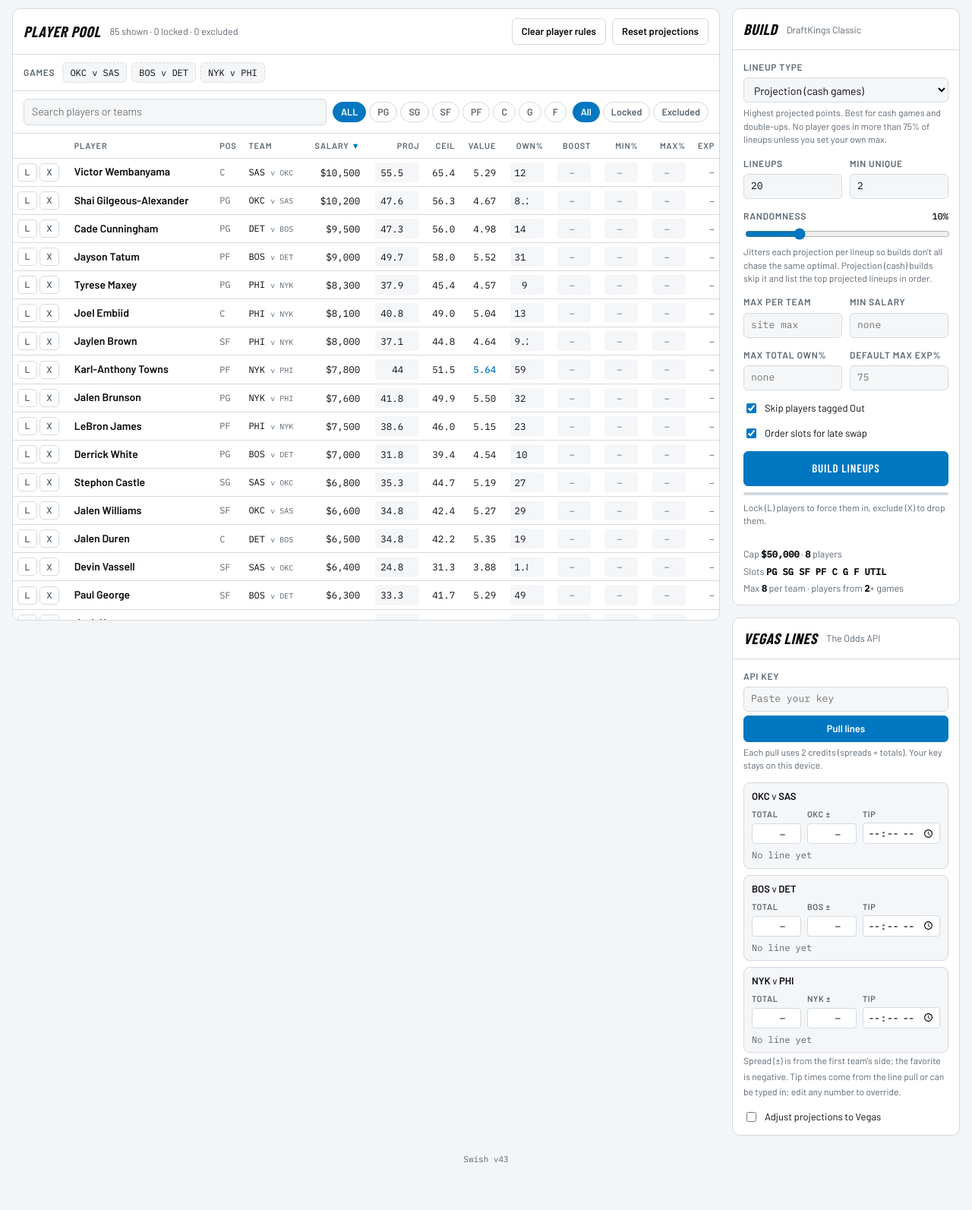
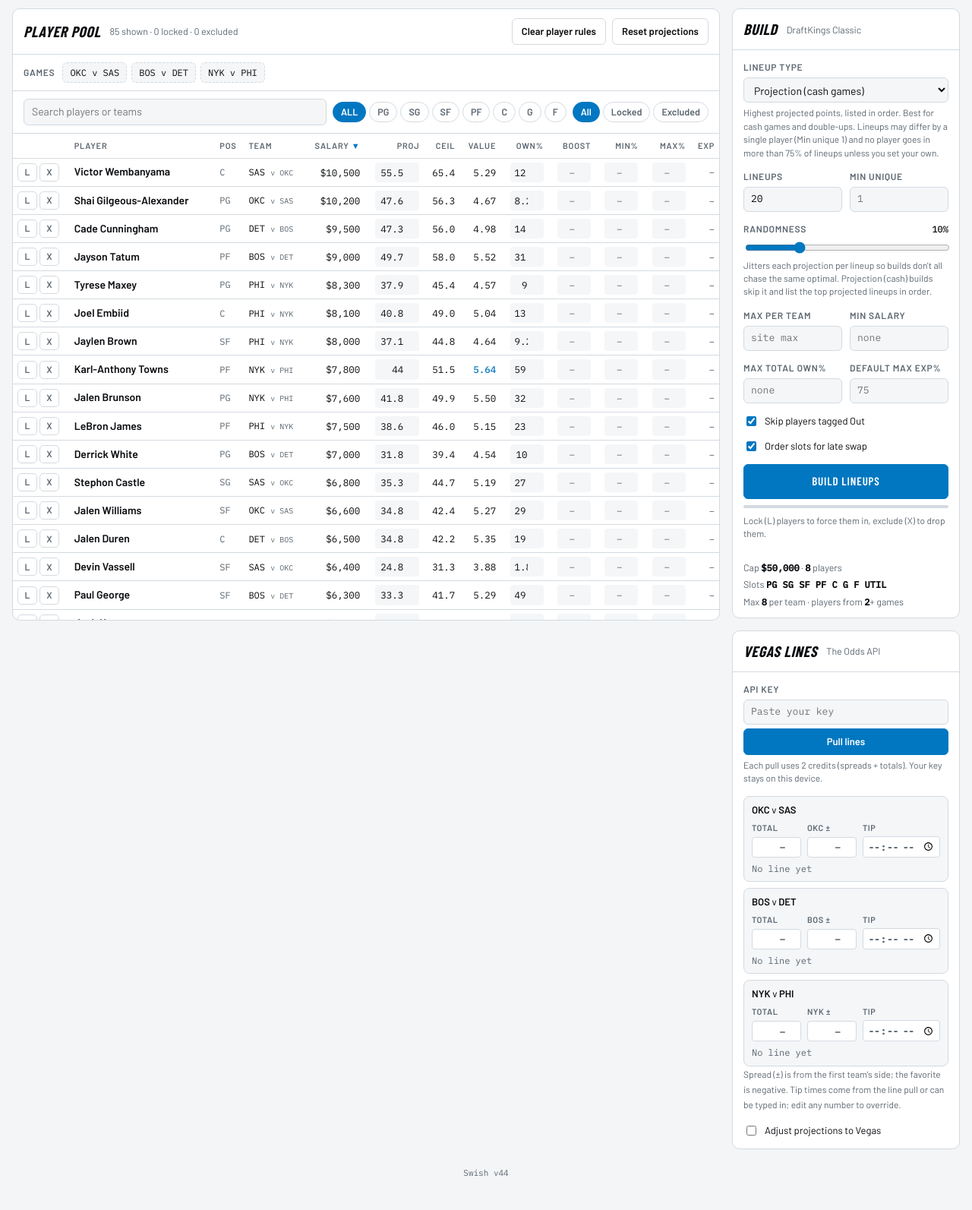
Before and after one commit to jfinehour/Swish, a plain HTML site: page index.html in a window 1280 px wide. Shown: the part 178-1771 px from the top of the page at 76% size. Drawn offline with nearby package versions, Linux system fonts and the light colour scheme; a web font is replaced by a local one.

Commit message:
v44: Min unique defaults to 1 for Projection builds
Projection builds now list the top projected lineups in order even when two differ by
a single player; tournament types keep 2. A saved 2 from the old default is cleared once.

Co-Authored-By: Claude Opus 5.5 <noreply@anthropic.com>
Claude-Session: https://claude.ai/code/session_01WE3HHPqPfGNHpQMgAFqAqf

```diff
--- a/index.html
+++ b/index.html
@@ -366,7 +366,7 @@ table.carry td { padding: 4px 6px; border-bottom: 1px solid var(--line); }
         </div>
         <div class="two">
           <div class="field"><label for="nLineups">Lineups</label><input type="number" id="nLineups" min="1" max="300" value="20"></div>
-          <div class="field"><label for="uniq">Min unique</label><input type="number" id="uniq" min="1" max="9" value="2"></div>
+          <div class="field"><label for="uniq">Min unique</label><input type="number" id="uniq" min="1" max="9" placeholder="1"></div>
         </div>
         <div class="field"><label for="rand">Randomness <output id="randOut">10%</output></label><input type="range" id="rand" min="0" max="40" step="1" value="10">
           <span class="hint">Jitters each projection per lineup so builds don't all chase the same optimal. Projection (cash) builds skip it and list the top projected lineups in order.</span></div>
@@ -558,7 +558,7 @@ table.carry td { padding: 4px 6px; border-bottom: 1px solid var(--line); }
     <div class="outwrap" id="lsOutwrap" hidden><textarea class="out" id="lsOutText" readonly aria-label="Late swap CSV"></textarea></div>
   </section>
 </div>
-<p class="ver" id="ver">Swish v43</p>
+<p class="ver" id="ver">Swish v44</p>
 <div class="drop" id="drop" hidden>Drop salary or projection CSV</div>
 
 <script>
@@ -1871,6 +1871,7 @@ function restore() {
   const st = store.get('settings');
   // correlation sliders were re-based in v33 (role-share model); older saved values don't carry over
   if (st && st.corrModel !== 2) { delete st.paceCorr; delete st.usageCorr; }
+  if (st && !st.uniqV2) { if (+st.uniq === 2) st.uniq = ''; }
   if (st) { S.sbTeams = Array.isArray(st.sbTeams) ? st.sbTeams : []; delete st.sbTeams; if (st.rankBy === 'true') st.rankBy = 'roi'; if (st.rankBy === 'winSolo') st.rankBy = 'win'; if (!['roi', 'top1', 'win', 'cash', 'winAdj', 'roiSolo'].includes(st.rankBy)) st.rankBy = 'roi'; }
   if (st) for (const [k, v] of Object.entries(st)) { const el = document.getElementById(k); if (!el || v == null) continue; if (el.type === 'checkbox') el.checked = !!v; else el.value = v; }
   const s = store.get('slate');
@@ -1888,7 +1889,7 @@ function restore() {
 function settings() {
   const num = id => { const v = $('#' + id).value; return v === '' ? null : +v; };
   return { nLineups: num('nLineups'), uniq: num('uniq'), rand: num('rand'), maxTeam: num('maxTeam'), minSal: num('minSal'), maxOwn: num('maxOwn'), globalMax: num('globalMax'), lineType: $('#lineType').value, ceilW: num('ceilW'), smallFade: num('smallFade'), largeFade: num('largeFade'), minProjG: num('minProjG'), skipOut: $('#skipOut').checked, lateSwap: $('#lateSwap').checked, vegasAdj: $('#vegasAdj').checked, vegasW: num('vegasW'), simVegas: $('#simVegas').checked,
-    simIters: $('#simIters').value, dupMult: $('#dupMult').value, bestN: num('bestN'), passes: $('#passes').value, sbStack: num('sbStack'), sbBreadth: $('#sbBreadth').value, sbTeams: (S.sbTeams || []).slice(), rankBy: $('#rankBy').value, entries: num('entries'), fee: num('fee'), payText: $('#payText').value, sharp: num('sharp'), projConf: num('projConf'), doOpt: $('#doOpt').checked, paceCorr: num('paceCorr'), usageCorr: num('usageCorr'), corrModel: 2, lsObj: $('#lsObj').value, lsMax: $('#lsMax').value, lsGain: num('lsGain'), lsScope: $('#lsScope').value };
+    simIters: $('#simIters').value, dupMult: $('#dupMult').value, bestN: num('bestN'), passes: $('#passes').value, sbStack: num('sbStack'), sbBreadth: $('#sbBreadth').value, sbTeams: (S.sbTeams || []).slice(), rankBy: $('#rankBy').value, entries: num('entries'), fee: num('fee'), payText: $('#payText').value, sharp: num('sharp'), projConf: num('projConf'), doOpt: $('#doOpt').checked, paceCorr: num('paceCorr'), usageCorr: num('usageCorr'), corrModel: 2, uniqV2: 1, lsObj: $('#lsObj').value, lsMax: $('#lsMax').value, lsGain: num('lsGain'), lsScope: $('#lsScope').value };
 }
 
 // ===== notices =====
@@ -2034,14 +2035,16 @@ function buildScore(p, st, type) {
   return blended * Math.max(0.05, 1 - fade * own / 100);
 }
 const DEFAULT_MAX_EXP = 75;
-const gppDefaults = (type, site) => isGpp(type) ? { maxExp: type === 'large' ? 30 : 40, minSal: Math.round(site.cap * 0.96 / 100) * 100 } : { maxExp: DEFAULT_MAX_EXP, minSal: 0 };
+// Min unique: 1 for Projection builds, so they list the top projected lineups in order even when two differ
+// by a single player; 2 for the other types, for more variety across a set.
+const gppDefaults = (type, site) => isGpp(type) ? { maxExp: type === 'large' ? 30 : 40, minSal: Math.round(site.cap * 0.96 / 100) * 100, uniq: 2 } : { maxExp: DEFAULT_MAX_EXP, minSal: 0, uniq: type === 'proj' ? 1 : 2 };
 function syncLineType() {
   const t = $('#lineType').value, site = SITES[S.site], d = gppDefaults(t, site);
   $('#gppBox').hidden = !isGpp(t); $('#smallFadeBox').hidden = t !== 'small'; $('#largeFadeBox').hidden = t !== 'large';
-  $('#lineTypeHint').textContent = t === 'proj' ? `Highest projected points. Best for cash games and double-ups. No player goes in more than ${d.maxExp}% of lineups unless you set your own max.`
+  $('#lineTypeHint').textContent = t === 'proj' ? `Highest projected points, listed in order. Best for cash games and double-ups. Lineups may differ by a single player (Min unique 1) and no player goes in more than ${d.maxExp}% of lineups unless you set your own.`
     : t === 'ceil' ? `Highest ceilings, using each player's upside number when your projections include one. No player goes in more than ${d.maxExp}% of lineups unless you set your own max.`
     : `Ranks players by upside discounted by ownership. Unless you set your own, max exposure defaults to ${d.maxExp}% and min salary to ${money(d.minSal)}.`;
-  $('#minSal').placeholder = isGpp(t) ? String(d.minSal) : 'none'; $('#globalMax').placeholder = String(d.maxExp);
+  $('#minSal').placeholder = isGpp(t) ? String(d.minSal) : 'none'; $('#globalMax').placeholder = String(d.maxExp); $('#uniq').placeholder = String(d.uniq);
   [['ceilW', 'ceilWOut', '%'], ['smallFade', 'smallFadeOut', '%'], ['largeFade', 'largeFadeOut', '%'], ['minProjG', 'minProjGOut', ' pts']].forEach(([i, o, u]) => $('#' + o).textContent = $('#' + i).value + u);
 }
 
@@ -2052,8 +2055,8 @@ async function build() {
   if (!S.players.length) return notify('err', 'No slate loaded. Import a salary or projections file first.');
   const site = SITES[S.site]; const st = settings();
   const N = Math.max(1, Math.min(300, Math.round(st.nLineups || 1)));
-  const uniq = Math.max(1, Math.min(site.size, Math.round(st.uniq || 1)));
   const type = st.lineType || 'proj', gd = gppDefaults(type, site);
+  const uniq = Math.max(1, Math.min(site.size, Math.round(st.uniq ?? gd.uniq)));
   const minProjG = isGpp(type) ? (st.minProjG ?? 8) : 0;
   const pool = withBoosts(withVegas(S.players.filter(p => !S.gamesOff.has(p.game) && !p.excl && !(st.skipOut && p.status === 'O') && p.salary > 0 && (p.proj > 0 || p.lock) && (p.lock || p.proj * boostF(p) >= minProjG)), st));
   const locks = S.players.filter(p => p.lock && !p.excl && !S.gamesOff.has(p.game)).map(p => p.key);
@@ -2970,7 +2973,7 @@ async function buildBestLineups({ site, st, pool, fieldPool, simPool, sim, opt,
   // Selection (as in Gridlock): players with a min exposure are filled first, then picks go down the
   // ranking under your max exposure and min unique; if that can't fill the set, the limits loosen in
   // steps (one more shared player, then 30% more exposure, then neither) until it is full.
-  const uniq = Math.max(1, Math.min(site.size, Math.round(st.uniq || 1)));
+  const uniq = Math.max(1, Math.min(site.size, Math.round(st.uniq ?? 2)));
   const shareMax0 = site.size - uniq;
   const cap0 = p => { const mx = p.maxExp ?? st.globalMax ?? DEFAULT_MAX_EXP; return mx != null && mx < 100 ? Math.max(1, Math.floor(mx / 100 * N + 1e-9)) : N; };
   const used = {}; const picked = []; let relaxed = 0, skipped = 0;
--- a/sw.js
+++ b/sw.js
@@ -1,6 +1,6 @@
 // Swish offline support. Pages load from the network first so updates show up
 // right away; the cached copy is used only when the device is offline.
-const CACHE = 'swish-v43';
+const CACHE = 'swish-v44';
 const SHELL = ['./', 'index.html', 'manifest.webmanifest', 'icons/icon-192.png', 'icons/icon-512.png', 'icons/apple-touch-icon.png', 'icons/maskable-512.png'];
 self.addEventListener('install', e => {
   e.waitUntil(caches.open(CACHE).then(c => c.addAll(SHELL.map(u => new Request(u, { cache: 'reload' })))).then(() => self.skipWaiting()));
```
